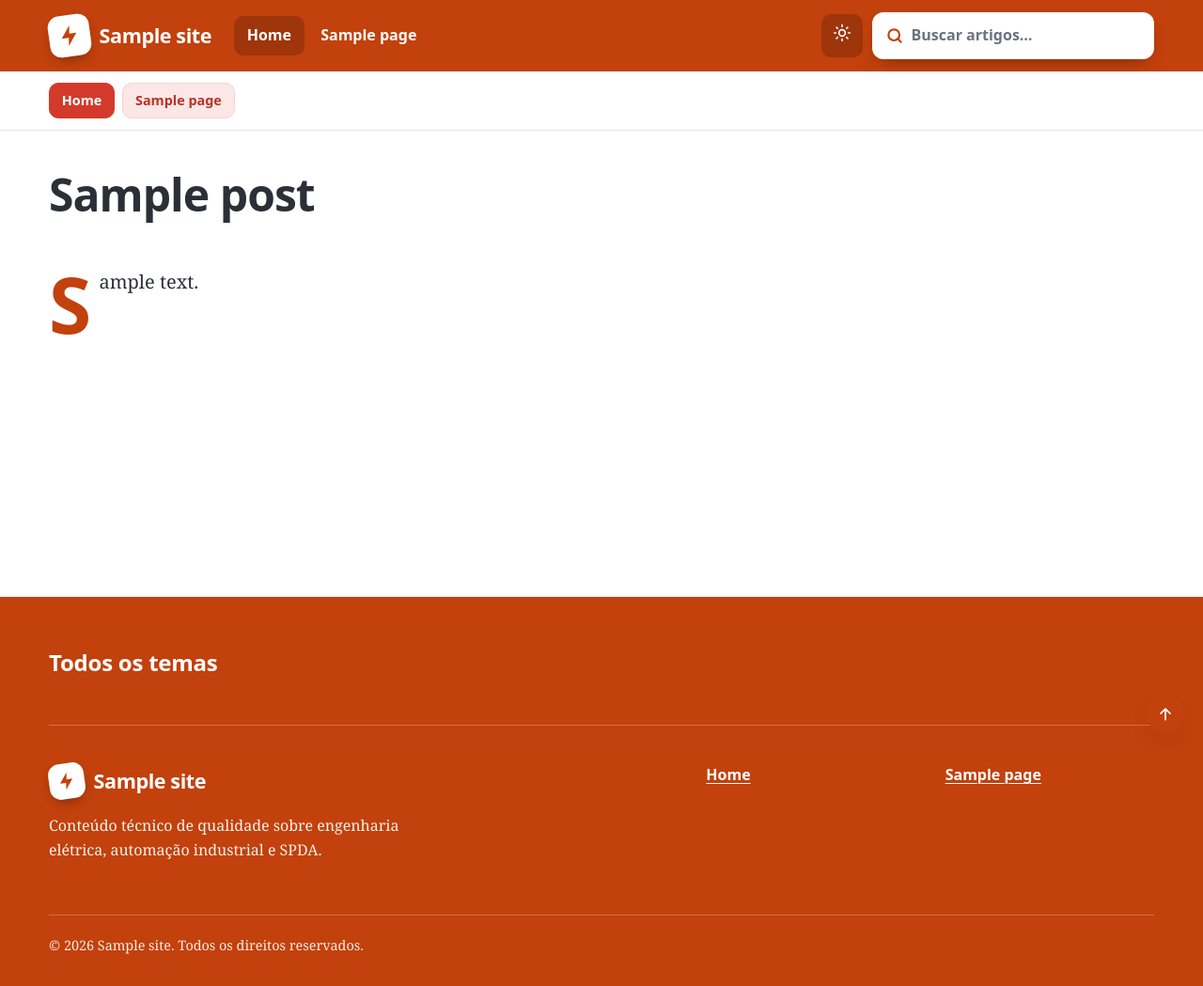
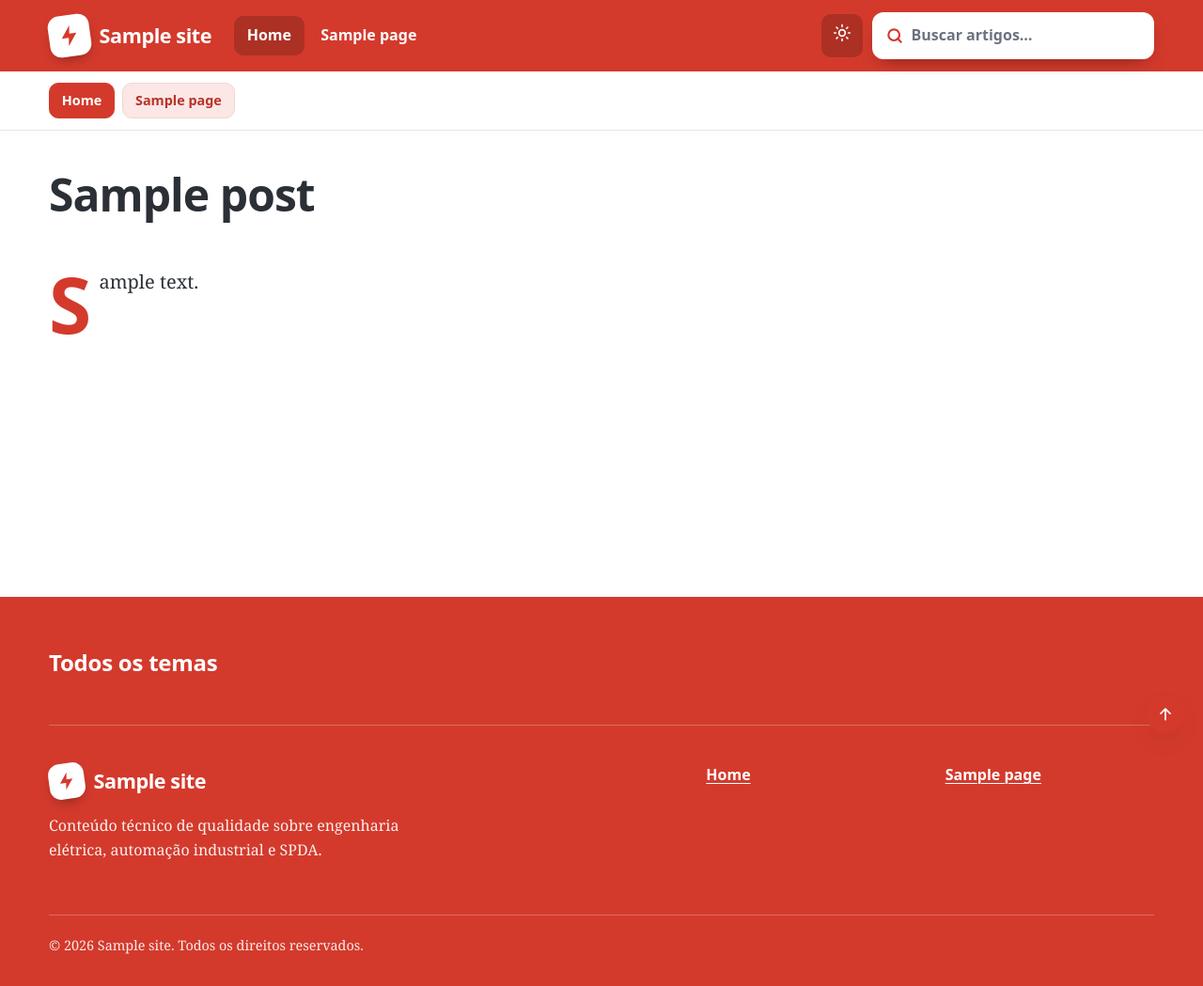
Before and after one commit to MARIELPONTES/eletroproj-theme, a WordPress theme: template eletroproj-editorial/page.php in a window 1280 px wide. Shown: the whole page at 94% size. Run offline with PHP 8.4 and a stand-in for WordPress, Linux system fonts and the light colour scheme; the site name, menu and one post (Sample post) are stand-ins, and other content is empty; some libraries are stand-ins or nearby versions.

Commit message:
Editorial: cor da marca #C2410C → #D33A2C (e marca clara #FDECE4 → #FAE7E6)
Co-Authored-By: Claude Opus 5.5 <noreply@anthropic.com>
Claude-Session: https://claude.ai/code/session_01F1zsgz3ZtVVThRfLRDuKRA

```diff
--- a/eletroproj-editorial/assets/css/main.css
+++ b/eletroproj-editorial/assets/css/main.css
@@ -20,8 +20,8 @@
 
 /* 1. Variáveis ------------------------------------------------------------ */
 :root {
-	--marca: var(--wp--preset--color--marca, #c2410c);
-	--marca-clara: var(--wp--preset--color--marca-clara, #fdece4);
+	--marca: var(--wp--preset--color--marca, #d33a2c);
+	--marca-clara: var(--wp--preset--color--marca-clara, #fae7e6);
 	--marca-escura: color-mix(in srgb, var(--marca) 78%, #000);
 	/* Cor da marca usada em TEXTO (no modo escuro fica mais clara, para manter o contraste). */
 	--marca-texto: var(--marca);
--- a/eletroproj-editorial/inc/customizer.php
+++ b/eletroproj-editorial/inc/customizer.php
@@ -14,7 +14,7 @@ defined( 'ABSPATH' ) || exit;
  */
 function eletroproj_defaults() {
 	return array(
-		'eletroproj_cor_marca'           => '#C2410C',
+		'eletroproj_cor_marca'           => '#D33A2C',
 		'eletroproj_cor_link'            => '#0B66C3',
 		'eletroproj_cor_categorias'      => '#D33A2C',
 		'eletroproj_modo_padrao'         => 'sistema',
--- a/eletroproj-editorial/inc/enqueue.php
+++ b/eletroproj-editorial/inc/enqueue.php
@@ -57,7 +57,7 @@ add_action( 'wp_enqueue_scripts', 'eletroproj_enqueue' );
  * @return string
  */
 function eletroproj_custom_colors_css() {
-	$marca = sanitize_hex_color( get_theme_mod( 'eletroproj_cor_marca', '#C2410C' ) );
+	$marca = sanitize_hex_color( get_theme_mod( 'eletroproj_cor_marca', '#D33A2C' ) );
 	$link  = sanitize_hex_color( get_theme_mod( 'eletroproj_cor_link', '#0B66C3' ) );
 	$css   = 'html:root{';
 	if ( $marca ) {
--- a/eletroproj-editorial/style.css
+++ b/eletroproj-editorial/style.css
@@ -4,7 +4,7 @@ Theme URI: https://eletroproj.com.br/
 Author: Eletroproj
 Author URI: https://eletroproj.com.br/
 Description: Tema editorial para blog técnico de engenharia elétrica, automação e SPDA. Layout de revista técnica com foco em leitura confortável: tipografia serifada no corpo, coluna de texto com largura ideal, resumo rápido, sumário automático, tempo de leitura, modo escuro, newsletter e blocos de serviços. Leve, sem jQuery e sem page builder.
-Version: 1.0.16
+Version: 1.0.17
 Requires at least: 6.4
 Tested up to: 6.9
 Requires PHP: 7.4
--- a/eletroproj-editorial/theme.json
+++ b/eletroproj-editorial/theme.json
@@ -13,8 +13,8 @@
 			"defaultGradients": false,
 			"defaultDuotone": false,
 			"palette": [
-				{ "slug": "marca", "name": "Cor da marca", "color": "#C2410C" },
-				{ "slug": "marca-clara", "name": "Marca clara", "color": "#FDECE4" },
+				{ "slug": "marca", "name": "Cor da marca", "color": "#D33A2C" },
+				{ "slug": "marca-clara", "name": "Marca clara", "color": "#FAE7E6" },
 				{ "slug": "link", "name": "Link", "color": "#0B66C3" },
 				{ "slug": "texto", "name": "Texto", "color": "#2B2F36" },
 				{ "slug": "suave", "name": "Texto suave", "color": "#5F6670" },
```
Also changed, not shown: eletroproj-editorial/assets/css/editor.css (+9 -9 lines).
